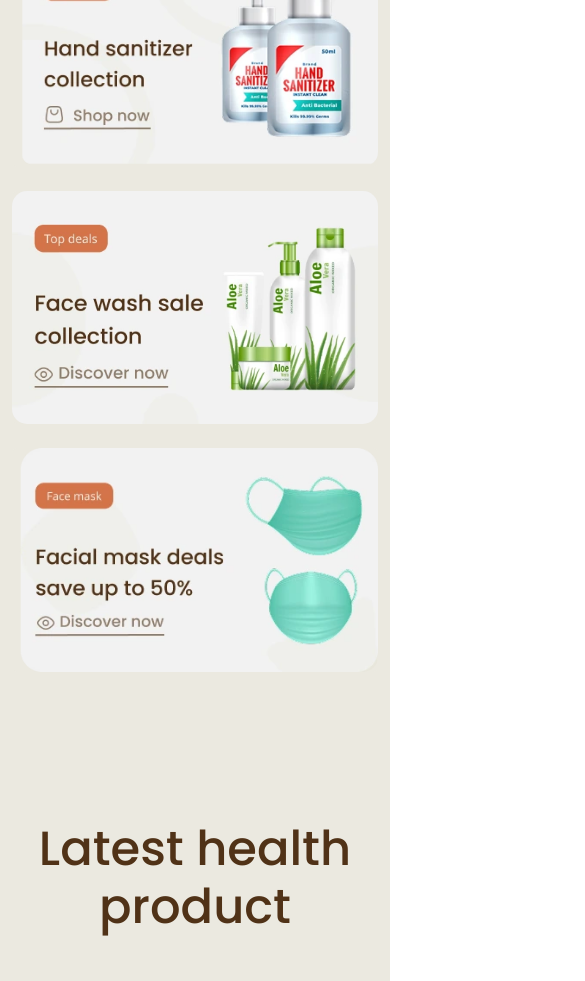
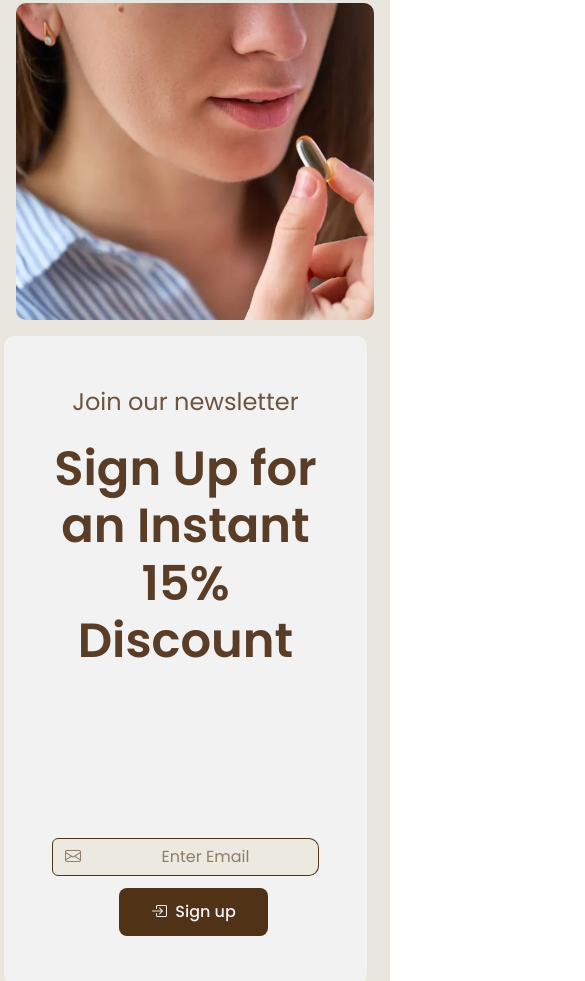
Before and after one commit to shahdwj/medifit, a plain HTML site: page index.html in a window 390 px wide. Shown: the part 2693-3674 px from the top of the page, 585 px wide, since content can reach past the window. Drawn offline with nearby package versions, Linux system fonts and the light colour scheme.

Commit message:
newslater

```diff
--- a/assets/main.css
+++ b/assets/main.css
@@ -172,3 +172,172 @@ display: block;
   font-size: 18px;
   color: #503217;
 }
+
+
+
+
+ /*start signup*/
+.signup  {
+  padding-top: 130px;
+   background-color: #E8E6DE ;
+    font-family: 'Poppins', sans-serif;
+    padding-bottom: 130px;
+}
+ .newsletter-image img {
+  width: 635px;
+  height: 562px;
+  object-fit: cover;
+  border-radius: 10px;
+}
+.newsletter-content {
+  background-color: #F2F2F2 ;
+  width: 635px;
+  height: 562px;
+  display: flex;
+  flex-direction: column;
+  justify-content: center;
+  align-items: center;
+  text-align: center;
+  border-radius: 10px;
+  padding: 60px;
+}
+.newsletter-content p {
+  font-size: 24px;
+  margin-bottom: 20px;
+  color: #6C543E;
+}
+
+.newsletter-content h3 {
+  font-size: 48px;
+  font-weight: 600;
+  color: #503217;
+  margin-bottom: 168px;
+}
+.input-group{
+  background-color: #EBE9E0 ;
+  border-radius: 10px  ;
+  width: 358px;
+}
+ .input-group-text {
+  border: 1px solid #503217 ;
+  color: #8F7D6A;
+  }
+ .form-control {
+  background-color: #EBE9E0 ;
+  border: 1px solid #503217 ;
+  border-radius: 10px;
+  outline: none;
+  box-shadow: none;
+}
+.form-control::placeholder {
+  color: #8F7D6A;
+}
+.signup-btn {
+  background-color: #503217;
+  color: #F2F2F2;
+  border-radius:  10px;
+  padding: 12px 20px;
+  border: none;
+  font-weight: 500;
+  width: 149px;
+}
+ @media (max-width: 1380px) {
+  .newsletter-section {
+    flex-direction: column;
+    gap: 25px;
+  }
+
+  .newsletter-image img,
+  .newsletter-content {
+    width: 100%;
+    height: auto;
+     justify-content: center;
+  }
+
+
+}
+@media (max-width: 780px) {
+  .newsletter-content {
+    padding: 40px 25px;
+  }
+
+  .newsletter-content h5 {
+    font-size: 16px;
+  }
+
+  .newsletter-content h2 {
+    font-size: 24px;
+    margin-bottom: 30px;
+  }
+
+
+  .email-form .input-group {
+    flex-direction: row;
+  }
+
+  .signup-btn {
+
+    border-radius: 8px;
+    margin-top: 10px;
+  }
+
+  .email-form {
+    display: flex;
+    flex-direction: column;
+    align-items: center;
+  }
+}
+ @media (max-width: 500px) {
+  .newsletter-content {
+    width: 95%;
+    padding: 35px 20px;
+  }
+
+  .newsletter-content h2 {
+    font-size: 22px;
+  }
+
+
+  .email-form {
+    width: 100%;
+    max-width: 100%;
+  }
+
+  .input-group {
+    flex-direction: column;
+    align-items: stretch;
+    width: 100%;
+  }
+  .form-control {
+
+    width: 100%;
+    text-align: center;
+  }
+
+  .signup-btn {
+
+    margin-top: 12px;
+
+    padding: 12px;
+  }
+}
+
+@media (max-width: 360px) {
+  .newsletter-content h5 {
+    font-size: 13px;
+  }
+
+  .newsletter-content h2 {
+    font-size: 16px;
+  }
+
+  .newsletter-content {
+    padding: 25px 15px;
+  }
+
+  .email-form {
+    max-width: 100%;
+  }
+
+
+}
--- a/index.html
+++ b/index.html
@@ -13,7 +13,11 @@
    <link rel="preconnect" href="https://fonts.googleapis.com">
 <link rel="preconnect" href="https://fonts.gstatic.com" crossorigin>
 <link href="https://fonts.googleapis.com/css2?family=Josefin+Sans:ital,wght@0,100..700;1,100..700&family=Lato:ital,wght@0,100;0,300;0,400;0,700;0,900;1,100;1,300;1,400;1,700;1,900&family=Montserrat:ital,wght@0,100..900;1,100..900&family=Poppins:ital,wght@0,100;0,200;0,300;0,400;0,500;0,600;0,700;0,800;0,900;1,100;1,200;1,300;1,400;1,500;1,600;1,700;1,800;1,900&display=swap" rel="stylesheet">
-    <!--  CSS  -->
+
+ <!-- Font Awesome (للأيقونة) -->
+<link href="https://cdn.jsdelivr.net/npm/bootstrap@5.3.3/dist/css/bootstrap.min.css" rel="stylesheet">
+
+<!--  CSS  -->
    <link rel ="stylesheet" href ="./assets/main.css"  />
 </head>
 <body>
@@ -164,7 +168,7 @@
   </div>
 
 </section>
-
+<!--
 <section class=" shop">
   <div class="container ">
     <div class="row g-4">
@@ -191,7 +195,7 @@
   <div calss="container" >
     <h2 class=" text-center mb-5">Latest health product </h2>
     <div class="row  justify-content-center g-3">
-      <!--card 1 -->
+
       <div class=" col-12 col-md-6 col-lg-3 mb-4 ">
         <div class="product-card p-3 rounded-4">
 
@@ -201,7 +205,7 @@
 
         </div>
       </div>
-<!--card 2 -->
+
         <div class=" col-12 col-md-6 col-lg-3 mb-4  ">
         <div class="product-card p-3 rounded-4">
            <img src="assets/img/latest/Frame 164.webp"/>
@@ -211,7 +215,7 @@
           <p>$19.00 USD <span class="text-decoration-line-through">$25.00 USD</span></p>
         </div>
       </div>
-<!--card 3 -->
+
         <div class=" col-12 col-md-6 col-lg-3 mb-4  ">
         <div class="product-card p-3 rounded-4 ">
            <img src="assets/img/latest/Frame 164(1).webp"/>
@@ -221,7 +225,7 @@
           <p>$20.00 USD <span  class="text-decoration-line-through">$30.00 USD</span></p>
         </div>
       </div>
-<!--card 4 -->
+
         <div class=" col-12 col-md-6 col-lg-3 mb-4  ">
         <div class="product-card p-3 rounded-4">
            <img src="assets/img/latest/Frame 164(2).webp"/>
@@ -281,6 +285,7 @@
 
 
 
+-->
 
 
 
@@ -296,30 +301,30 @@
 
 
 
+<section class="signup ">
+  <div class="container p-3">
+    <div class="row gap-3 align-items-center  ">
 
-<section class="newsletter-section py-5">
-  <div class="container-custom">
-    <div class="row align-items-center bg-light rounded-4 overflow-hidden">
 
-      <!-- الصورة -->
-      <div class="col-md-6 p-0">
-        <img src="newsletter.jpg" alt="newsletter" class="img-fluid w-100 h-100 object-fit-cover">
+      <div class=" newsletter-image col-md-6 ">
+        <img src="./assets/img/signup/Mask group(1).webp"/>
       </div>
 
-      <!-- النص والفورم -->
-      <div class="col-md-6 p-5 bg-white">
-        <p class="text-muted mb-2">Join our newsletter</p>
-        <h3 class="fw-bold mb-4" style="color:#5a3d27;">
+
+      <div class=" newsletter-content col-md-6 p-5  ">
+        <p class=" ">Join our newsletter</p>
+        <h3 class=" " style="color:#5a3d27;">
           Sign Up for an Instant<br>15% Discount
         </h3>
-        <form class="d-flex">
+
+        <form class=" email-form d-flex">
           <div class="input-group">
-            <span class="input-group-text bg-transparent border-end-0">
+            <span class="input-group-text bg-transparent  ">
               <i class="bi bi-envelope"></i>
             </span>
             <input type="email" class="form-control border-start-0" placeholder="Enter Email">
           </div>
-          <button type="submit" class="btn ms-3 px-4" style="background:#5a3d27; color:#fff;">
+          <button type="submit" class=" signup-btn btn ms-3 px-4">
             <i class="bi bi-box-arrow-in-right me-1"></i> Sign up
           </button>
         </form>
```
Also changed, not shown: assets/img/signup/Mask group(1).webp (added).
